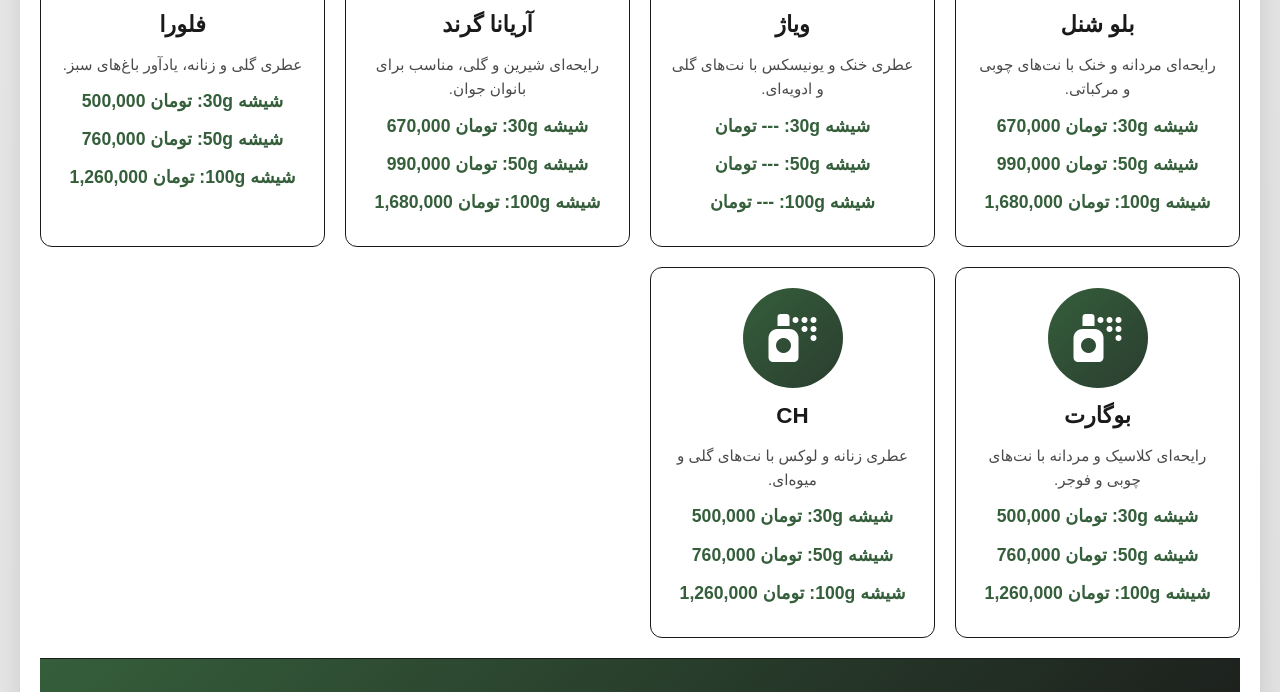
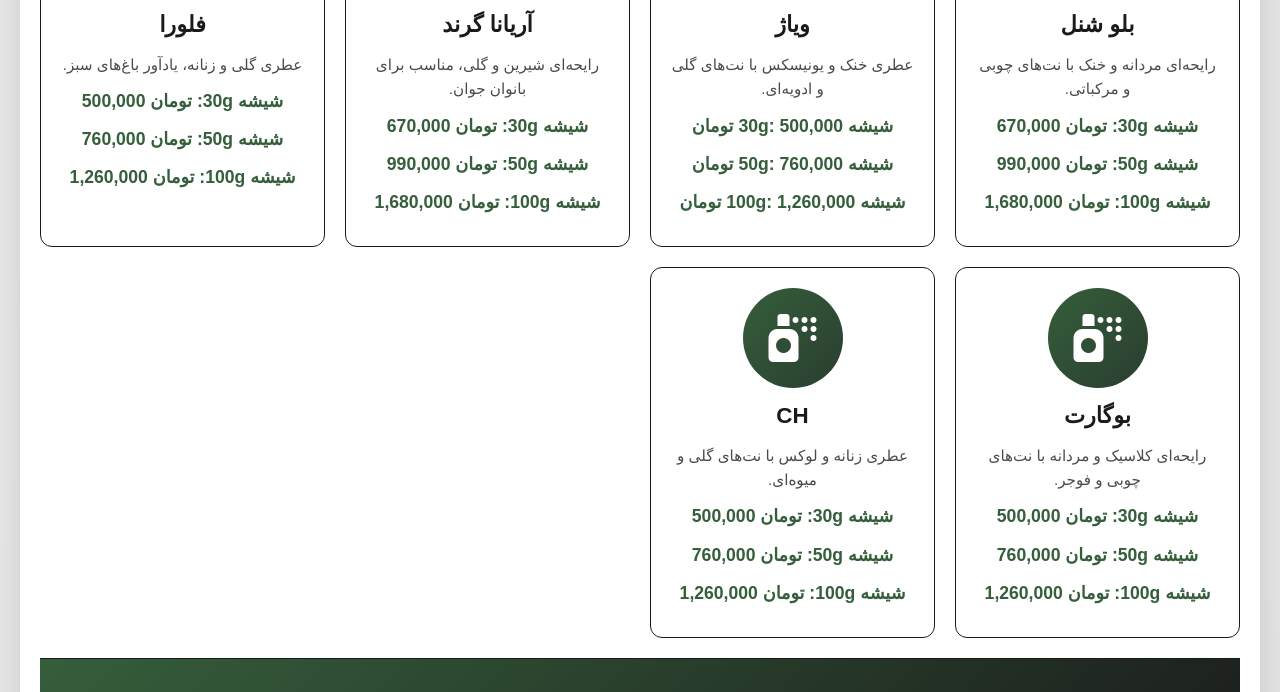
Before and after one commit to abbaskasirlo/abbaskasirlo, a plain HTML site: page index.html in a window 1280 px wide. Shown: the part 7690-8382 px from the top of the page. Drawn offline with Linux system fonts and the light colour scheme; a small style sheet from the web is missing.

Commit message:
index.html

```diff
--- a/index.html
+++ b/index.html
@@ -838,9 +838,9 @@
                 <div class="product-icon"><i class="fas fa-spray-can"></i></div>
                 <h3>ویاژ</h3>
                 <p>عطری خنک و یونیسکس با نت‌های گلی و ادویه‌ای.</p>
-                <div class="price">شیشه 30g: --- تومان</div>
-                <div class="price">شیشه 50g: --- تومان</div>
-                <div class="price">شیشه 100g: --- تومان</div>
+                <div class="price">شیشه 30g: 500,000 تومان</div>
+                <div class="price">شیشه 50g: 760,000 تومان</div>
+                <div class="price">شیشه 100g: 1,260,000 تومان</div>
             </div>
             <div class="product" data-category="women">
                 <div class="product-icon"><i class="fas fa-spray-can"></i></div>
```
